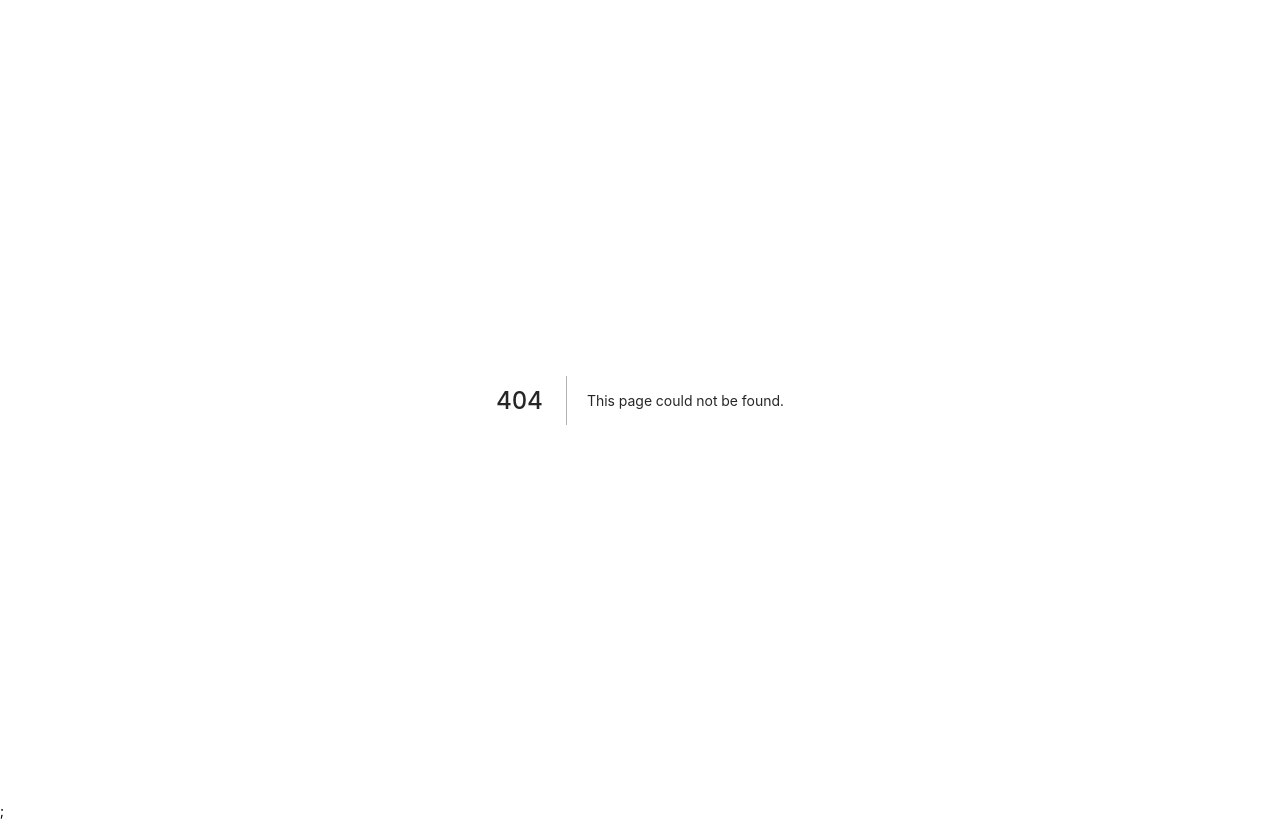
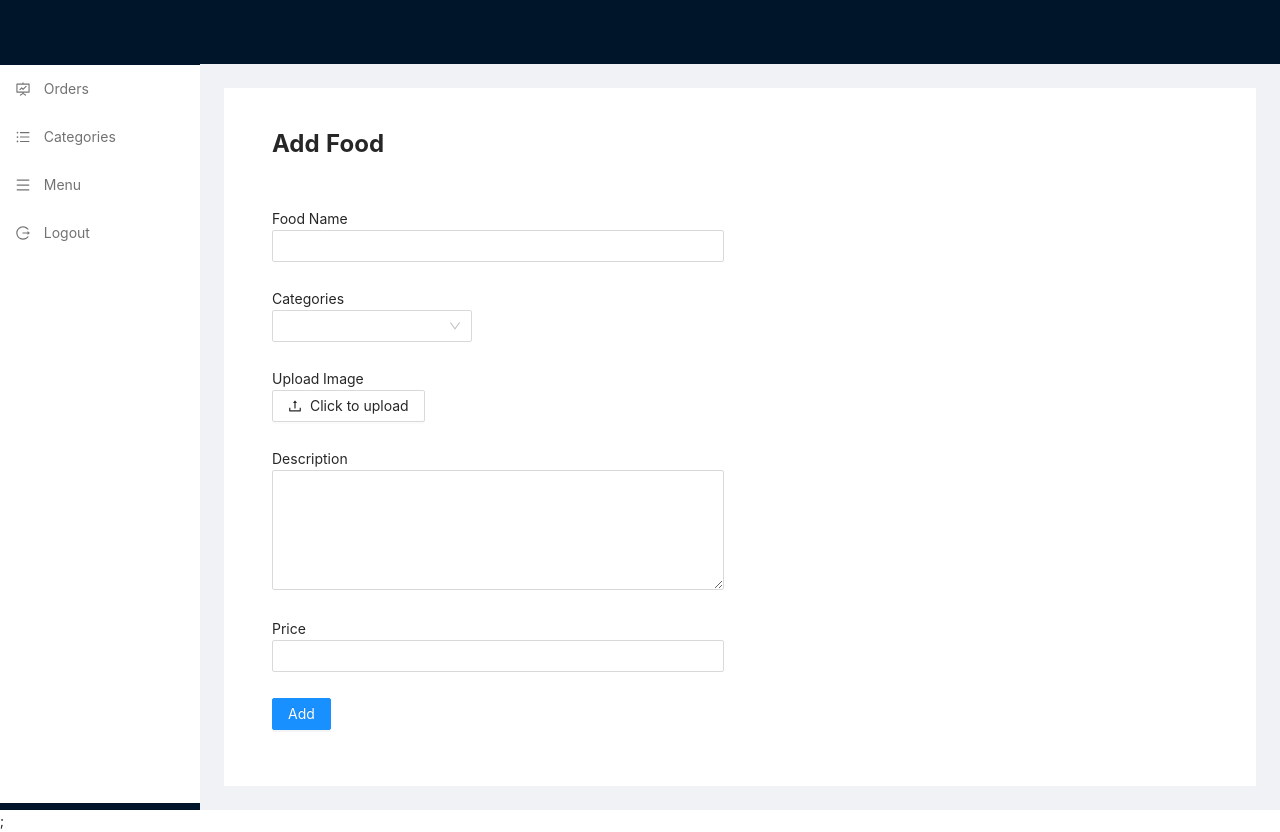
Before and after one commit to niteshwosti/food-app-dashboard, a Next.js app: page /menu/add in a window 1280 px wide. Before the commit this address had no page. Built offline with nearby package versions, Linux system fonts and the light colour scheme.

Commit message:
Feat:Further Inhancements

```diff
--- /dev/null
+++ b/components/MenuForm/index.tsx
@@ -0,0 +1,193 @@
+import {
+  Button,
+  Form,
+  Input,
+  Layout,
+  notification,
+  Select,
+  Upload,
+} from "antd";
+import React from "react";
+import { Sidebar } from "../../components/Sidebar";
+import styled from "styled-components";
+import TextArea from "antd/lib/input/TextArea";
+import { useFormik } from "formik";
+import { UploadOutlined } from "@ant-design/icons";
+import { useMutation, useQuery } from "react-query";
+import { useRouter } from "next/router";
+import { addFood } from "../../service/menu";
+import { fetchCategoryList } from "../../service/category";
+
+const Wrapper = styled.div`
+  .ant-layout {
+    background: #f0f2f5;
+  }
+  .ant-layout-content {
+    padding: 24px;
+    margin: 0;
+    min-height: 280px;
+    background-color: white;
+  }
+  .inside-header {
+    font-size: 24px;
+    padding-left: 24px;
+    font-weight: bold;
+    background-color: #fff;
+    margin-bottom: 8px;
+  }
+`;
+const FormWrapper = styled.div`
+  padding: 24px;
+  max-width: 500px;
+`;
+const FormItemWrapper = styled.div`
+  min-height: 80px;
+`;
+const TextAreaWrapper = styled.div`
+  min-height: 170px;
+`;
+const ButtonWrapper = styled.div`
+  margin-bottom: 8px;
+`;
+interface Props {
+  isEdit?: boolean;
+}
+const MenuForm = ({ isEdit }: Props) => {
+  const { Header, Sider, Content } = Layout;
+  const router = useRouter();
+
+  const { mutate: handleFoodSubmit, isLoading } = useMutation(addFood, {
+    onSuccess: () => {
+      router.push("/menu");
+      notification.success({
+        type: "success",
+        message: "Added Successfully.",
+      });
+    },
+    onError: () => {
+      notification.error({
+        type: "error",
+        message: "Something went wrong",
+      });
+    },
+  });
+
+  const { data: categoryList } = useQuery(
+    ["fetch-categories"],
+    fetchCategoryList,
+    {
+      refetchOnWindowFocus: false,
+      enabled: isEdit,
+    }
+  );
+  const handleSubmit = () => {
+    handleFoodSubmit({
+      ...formik.values,
+    });
+  };
+  const handleEdit = () => {};
+
+  const formik = useFormik({
+    initialValues: {
+      name: "",
+      categoryId: "",
+      description: "",
+      imageUrl: "",
+      price: "",
+    },
+    enableReinitialize: true,
+    onSubmit: !isEdit ? handleSubmit : handleEdit,
+  });
+
+  return (
+    <>
+      <Wrapper>
+        <Layout>
+          <Header />
+          <Layout>
+            <Sider>
+              <Sidebar />
+            </Sider>
+            <Layout style={{ padding: "24px" }}>
+              <Content>
+                <Header className="inside-header">Add Food</Header>
+                <FormWrapper>
+                  <Form onFinish={formik.handleSubmit}>
+                    <FormItemWrapper>
+                      <label>Food Name</label>
+                      <Input
+                        type="text"
+                        name="name"
+                        onChange={formik.handleChange}
+                        value={formik.values.name}
+                      />
+                    </FormItemWrapper>
+                    <FormItemWrapper>
+                      <label>Categories</label>
+                      <br />
+                      <Select
+                        style={{ width: 200 }}
+                        allowClear
+                        options={categoryList}
+                        value={formik.values.categoryId}
+                        onChange={(value) =>
+                          formik.setFieldValue("categories", value)
+                        }
+                      />
+                    </FormItemWrapper>
+                    <FormItemWrapper>
+                      <label>Upload Image</label>
+                      <br />
+                      <Upload name="imageUrl" onChange={formik.handleChange} >
+                        <Button icon={<UploadOutlined />}>
+                          {" "}
+                          Click to upload
+                        </Button>
+                      </Upload>
+                    </FormItemWrapper>
+                    <TextAreaWrapper>
+                      <label>Description</label>
+                      <br />
+                      <TextArea
+                        name="description"
+                        rows={5}
+                        onChange={formik.handleChange}
+                        value={formik.values.description}
+                      />
+                    </TextAreaWrapper>
+                    <FormItemWrapper>
+                      <label>Price</label>
+                      <br />
+                      <Input
+                        type="text"
+                        name="price"
+                        onChange={formik.handleChange}
+                        value={formik.values.price}
+                      />
+                    </FormItemWrapper>
+                    <ButtonWrapper>
+                      {!isEdit ? (
+                        <Button
+                          type="primary"
+                          htmlType="submit"
+                          loading={isLoading}
+                        >
+                          Add
+                        </Button>
+                      ) : (
+                        <Button type="primary" htmlType="submit">
+                          Edit
+                        </Button>
+                      )}
+                    </ButtonWrapper>
+                  </Form>
+                </FormWrapper>
+              </Content>
+            </Layout>
+          </Layout>
+        </Layout>
+      </Wrapper>
+    </>
+  );
+};
+export default MenuForm;
--- a/pages/category/edit/index.tsx
+++ b/pages/menu/add/index.tsx
@@ -1,10 +1,10 @@
 import React from "react";
-import CategoryForm from "../../../components/CategoryForm";
+import MenuForm from "../../../components/MenuForm";
 
 const Add = () => {
   return (
     <>
-      <CategoryForm isEdit={true} />
+      <MenuForm isEdit={false} />
     </>
   );
 };
--- a/service/category.ts
+++ b/service/category.ts
@@ -14,6 +14,10 @@ export const deleteCategory = async (id: any) => {
   return data;
 };
 
+export const updateCategory = async (formData: any) => {
+  const { data } = await API.put(`/categories/${formData.id}`, formData);
+  return data;
+};
 export const fetchCategoryList = async () => {
   const { data } = await API.get(`/categories`);
   return data;
--- /dev/null
+++ b/service/menu.ts
@@ -0,0 +1,25 @@
+import { API } from "../utils/api";
+
+export const addFood = async (formData: any) => {
+  const { data } = await API.post(`/foods`, formData);
+  return data;
+};
+
+export const getFoodList = async () => {
+  const { data } = await API.get(`/foods`);
+  return data;
+};
+
+export const getFoodById = async (id: any) => {
+  const { data } = await API.get(`/foods/${id}`);
+};
+
+export const updateFood = async (formData: any) => {
+  const { data } = await API.put(`/foods/${formData.id}`, formData);
+  return data;
+};
+
+export const deleteFood = async (id: any) => {
+  const { data } = await API.delete(`/foods/${id}`);
+  return data;
+};
```
Also changed, not shown: components/CategoryForm/index.tsx (+22 -5 lines), components/Login/index.tsx (+4 -5 lines), pages/category/edit/[id].tsx (added, +14 -0 lines), pages/category/index.tsx (+5 -5 lines), pages/menu/edit/[id].tsx (added, +14 -0 lines), pages/menu/index.tsx (+33 -5 lines), pages/orders/index.tsx (+7 -24 lines).
